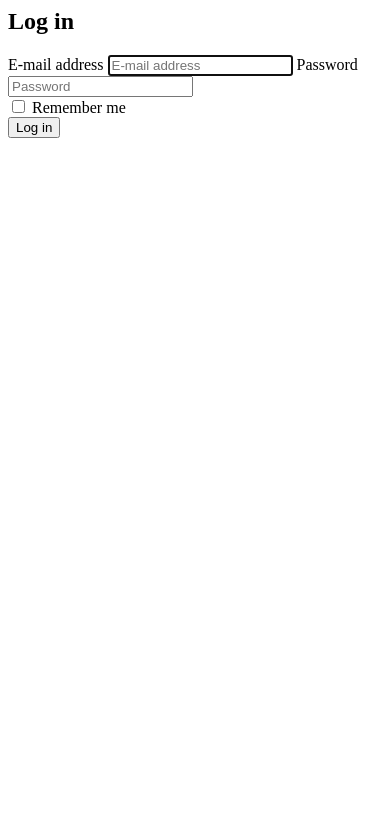
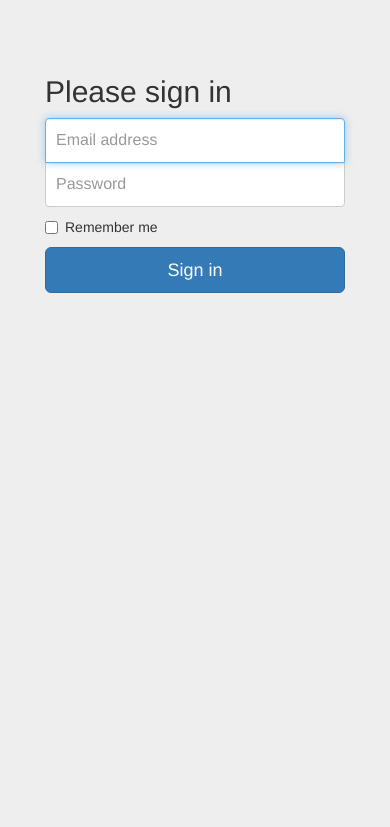
Before and after one commit to arkabytes/abc, a Django app: page /ABC/signin/ in a window 390 px wide. Shown: the top 827 px of the page. Run offline with Django 3.2, Linux system fonts and the light colour scheme; some libraries are stand-ins or nearby versions.

Commit message:
Some changes in forms and templates. Including signin page

```diff
--- /dev/null
+++ b/ABC/static/ABC/css/signin.css
@@ -0,0 +1,38 @@
+body {
+  padding-top: 40px;
+  padding-bottom: 40px;
+  background-color: #eee;
+}
+
+.form-signin {
+  max-width: 330px;
+  padding: 15px;
+  margin: 0 auto;
+}
+.form-signin .form-signin-heading,
+.form-signin .checkbox {
+  margin-bottom: 10px;
+}
+.form-signin .checkbox {
+  font-weight: 400;
+}
+.form-signin .form-control {
+  position: relative;
+  box-sizing: border-box;
+  height: auto;
+  padding: 10px;
+  font-size: 16px;
+}
+.form-signin .form-control:focus {
+  z-index: 2;
+}
+.form-signin input[type="email"] {
+  margin-bottom: -1px;
+  border-bottom-right-radius: 0;
+  border-bottom-left-radius: 0;
+}
+.form-signin input[type="password"] {
+  margin-bottom: 10px;
+  border-top-left-radius: 0;
+  border-top-right-radius: 0;
+}
--- a/ABC/templates/ABC/header.html
+++ b/ABC/templates/ABC/header.html
@@ -1,12 +1,14 @@
 {% load static %}
+
 <!DOCTYPE html>
 <html lang="en">
 <head>
     <meta charset="utf-8">
     <meta http-equiv="X-UA-Compatible" content="IE=edge">
     <meta name="viewport" content="width=device-width, initial-scale=1">
-    <meta name="description" content="">
-    <meta name="author" content="">
+    <meta name="description" content="ABC-ERP">
+    <meta name="author" content="arkabytes">
+    <link rel="icon" href="{% static 'ABC/img/logo.ico' %}">
 
     <title>ABC-ERP</title>
 
--- a/ABC/templates/ABC/signin.html
+++ b/ABC/templates/ABC/signin.html
@@ -1,12 +1,29 @@
 {% load static %}
 {% load i18n %}
 
-<div class="container">
+<!doctype html>
+<html lang="en">
+  <head>
+    <meta charset="utf-8">
+    <meta name="viewport" content="width=device-width, initial-scale=1, shrink-to-fit=no">
+    <meta name="description" content="">
+    <meta name="author" content="">
+    <link rel="icon" href="{% static 'ABC/img/logo.ico' %}">
 
-    <form class="form-signin">
-        <h2 class="form-signin-heading">{% trans 'Log in' %}</h2>
-        <label for="inputEmail" class="sr-only">{% trans 'E-mail address' %}</label>
-        <input type="email" id="inputEmail" class="form-control" placeholder="{% trans 'E-mail address' %}" required autofocus>
+    <title>ABC-ERP</title>
+
+    <link href="{% static 'ABC/vendor/bootstrap/css/bootstrap.min.css' %}" rel="stylesheet">
+    <link href="{% static 'ABC/css/signin.css' %}" rel="stylesheet">
+  </head>
+
+  <body>
+
+    <div class="container">
+
+      <form class="form-signin">
+        <h2 class="form-signin-heading">{% trans 'Please sign in' %}</h2>
+        <label for="inputEmail" class="sr-only">{% trans 'Email address' %}</label>
+        <input type="email" id="inputEmail" class="form-control" placeholder="{% trans 'Email address' %}" required autofocus>
         <label for="inputPassword" class="sr-only">{% trans 'Password' %}</label>
         <input type="password" id="inputPassword" class="form-control" placeholder="{% trans 'Password' %}" required>
         <div class="checkbox">
@@ -14,6 +31,9 @@
             <input type="checkbox" value="remember-me"> {% trans 'Remember me' %}
           </label>
         </div>
-        <button class="btn btn-lg btn-primary btn-block" type="submit">{% trans 'Log in' %}</button>
-    </form>
-</div>
+        <button class="btn btn-lg btn-primary btn-block" type="submit">{% trans 'Sign in' %}</button>
+      </form>
+
+    </div>
+  </body>
+</html>
--- a/ABC/urls.py
+++ b/ABC/urls.py
@@ -13,7 +13,6 @@ urlpatterns = [
     url(r'^delete_item/(?P<item_id>[0-9]*)/$', views.delete_item, name='delete_item'),
     url(r'^item/(?P<item_id>[0-9]*)/$', views.item, name='item'),
     url(r'items/$', views.items, name='items'),
-    url(r'^items/(?P<item_pos>[0-9]*)/$', views.items, name='items'),
 
     url(r'new_provider/$', views.new_provider, name='new_provider'),
     url(r'add_provider/$', views.add_provider, name='add_provider'),
@@ -23,6 +22,7 @@ urlpatterns = [
     url(r'new_customer/$', views.new_customer, name='new_customer'),
     url(r'add_customer/$', views.add_customer, name='add_customer'),
     url(r'delete_customer/(?P<customer_id>[0-9]*)/$', views.delete_customer, name='delete_customer'),
+    url(r'report_customers/$', views.report_customers, name='report_customers'),
     url(r'customers/$', views.customers, name='customers'),
 
     url(r'new_order/$', views.new_order, name='new_order'),
--- a/ABC/views.py
+++ b/ABC/views.py
@@ -1,12 +1,14 @@
-from django.http import HttpResponseRedirect
+from django.http import HttpResponseRedirect, HttpResponse
 from django.urls import reverse
-from ABC.models import Item, Customer, Provider
+from django.shortcuts import render
 from django.core.paginator import Paginator, EmptyPage, PageNotAnInteger
+from reportlab.pdfgen import canvas
+from io import BytesIO
 
+from ABC.models import Item, Customer, Provider, VatType
 from arkaABC.settings import ITEMS_PER_PAGE
 from .forms import ItemQuickForm, ItemForm
-from .forms import CustomerQuickForm, CustomerForm
-from django.shortcuts import render
+from .forms import CustomerQuickForm, CustomerForm, VatTypeForm
 
 
 def index(request):
@@ -87,6 +89,12 @@ def items(request):
     return render(request, 'ABC/items.html', context)
 
 
+def customer(request, customer_id):
+    the_customer = Item.objects.get(id=customer_id)
+    context = {'the_customer': the_customer}
+    return render(request, 'ABC/customer.html', context)
+
+
 def new_customer(request):
     return render(request, 'ABC/new_customer.html')
 
@@ -122,6 +130,24 @@ def delete_customer(request, customer_id):
     a_customer = Customer.objects.get(id=customer_id)
     a_customer.delete()
     return HttpResponseRedirect(reverse('customers'))
+
+
+def report_customers(request):
+    response = HttpResponse(content_type='application/pdf')
+    response['Content-Disposition'] = 'attachment; filename="customers.pdf"'
+
+    buffer = BytesIO()
+
+    can = canvas.Canvas(buffer)
+    can.drawString(0, 0, "Customers")
+    can.showPage()
+    can.save()
+
+    pdf = buffer.getvalue()
+    buffer.close()
+    response.write(pdf)
+
+    return response
 
 
 def customers(request):
@@ -245,7 +271,18 @@ def new_vat_type(request):
 
 
 def add_vat_type(request):
-    pass;
+    if request.method == 'POST':
+        # Add a new VAT Type
+        form = VatTypeForm(request.POST, request.FILES)
+        if form.is_valid():
+            the_vat_type = VatType()
+            the_vat_type.name = form.cleaned_data['name']
+            the_vat_type.rate = form.cleaned_data['rate']
+            the_vat_type.save()
+        else:
+            return render(request, 'ABC/new_vat_type.html', {'form':form})
+
+        return HttpResponseRedirect(reverse('new_vat_type'))
 
 
 def delete_vat_type(request):
```
Also changed, not shown: ABC/forms.py (+7 -1 lines), ABC/templates/ABC/customers.html (+64 -2 lines).
